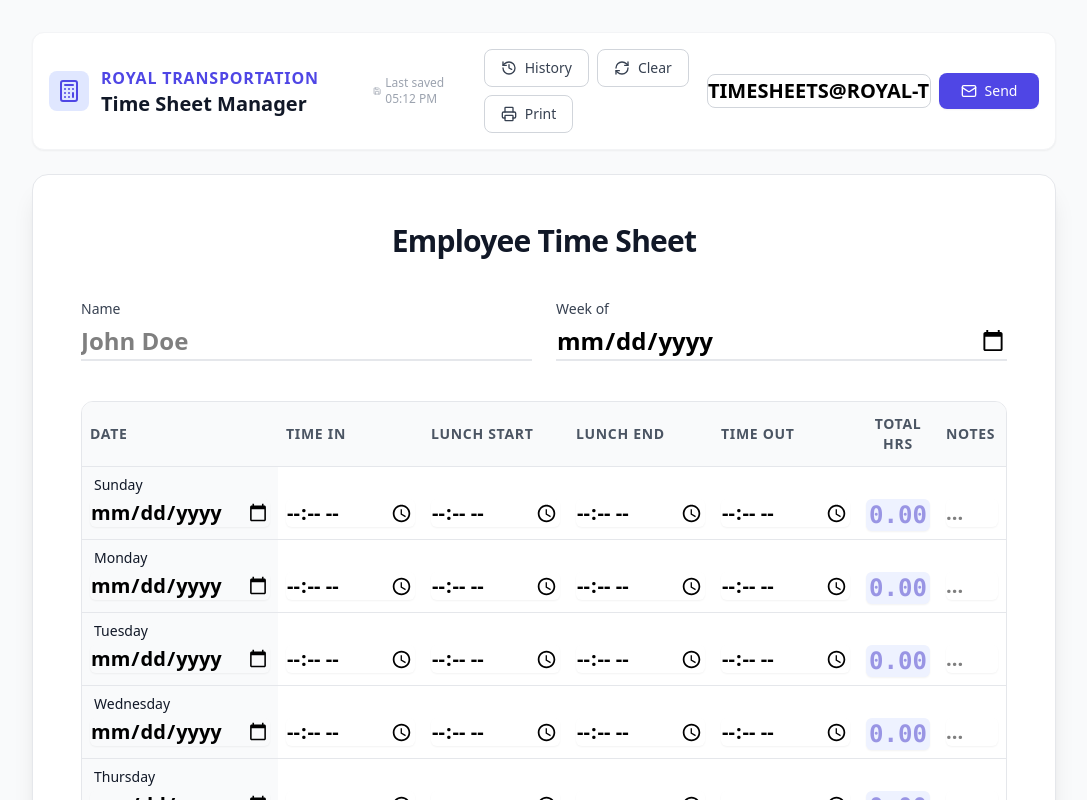
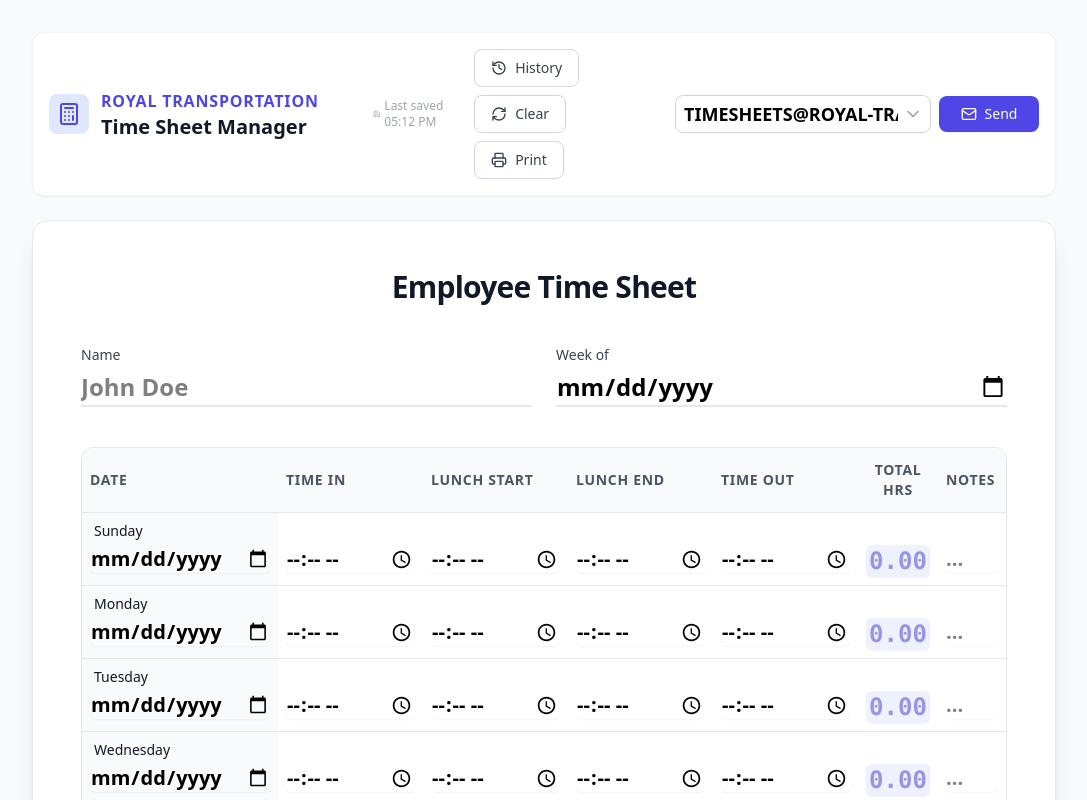
Before and after one commit to yeffrydiaz/employee-time-sheet, a React (Vite) app: page / in a window 1280 px wide. Shown: the top 800 px of the page, without its empty margins (96-1183 px from the left). Built offline with nearby package versions, Linux system fonts and the light colour scheme.

Commit message:
feat: Add email history to time sheet
Implements functionality to store and display a history of recently used email recipients. This improves usability by allowing users to quickly select previous email addresses when sending time sheets.

```diff
--- a/src/App.tsx
+++ b/src/App.tsx
@@ -1,5 +1,5 @@
 import React, { useState, useEffect, useRef } from 'react';
-import { Mail, Printer, Calculator, RefreshCw, Save, Loader2, History, Search, X, ChevronRight, Trash2, CheckCircle2 } from 'lucide-react';
+import { Mail, Printer, Calculator, RefreshCw, Save, Loader2, History, Search, X, ChevronRight, Trash2, CheckCircle2, ChevronDown } from 'lucide-react';
 import SignatureCanvas from 'react-signature-canvas';
 import { motion, AnimatePresence } from 'motion/react';
 import jsPDF from 'jspdf';
@@ -64,6 +64,15 @@ export default function App() {
   const [showClearConfirm, setShowClearConfirm] = useState(false);
   const [showEmailConfirm, setShowEmailConfirm] = useState(false);
   const [showSavedIndicator, setShowSavedIndicator] = useState(false);
+  const [emailHistory, setEmailHistory] = useState<string[]>(() => {
+    try {
+      const saved = localStorage.getItem('email_history');
+      return saved ? JSON.parse(saved) : [];
+    } catch (e) {
+      return [];
+    }
+  });
+  const [showEmailHistory, setShowEmailHistory] = useState(false);
 
   const sigCanvas = useRef<SignatureCanvas>(null);
 
@@ -290,6 +299,12 @@ export default function App() {
         // 2. Open Email Client
         const subject = encodeURIComponent(`Time Sheet: ${name || 'Employee'} - Week of ${weekOf || 'Unknown'}`);
 
+        // Add to email history
+        const currentEmails = recipientEmail.split(',').map(e => e.trim()).filter(Boolean);
+        const newHistory = [...new Set([...currentEmails, ...emailHistory])].slice(0, 20); // Keep last 20
+        setEmailHistory(newHistory);
+        localStorage.setItem('email_history', JSON.stringify(newHistory));
+
         let bodyText = `Employee Time Sheet\n`;
         bodyText += `===================\n\n`;
         bodyText += `Name: ${name}\n`;
@@ -488,14 +503,55 @@ export default function App() {
                 Print
               </button>
             </div>
-            <div className="flex flex-col sm:flex-row items-stretch sm:items-center gap-2">
-              <input
-                type="email"
-                placeholder="Manager's Email"
-                value={recipientEmail}
-                onChange={(e) => setRecipientEmail(e.target.value)}
-                className="px-0 py-0.5 text-xl font-bold border border-gray-300 rounded-lg focus:ring-2 focus:ring-indigo-500 focus:border-indigo-500 w-full sm:w-56"
-              />
+            <div className="flex flex-col sm:flex-row items-stretch sm:items-center gap-2 relative">
+              <div className="relative w-full sm:w-64">
+                <input
+                  type="text"
+                  placeholder="Manager's Email(s)"
+                  value={recipientEmail}
+                  onChange={(e) => setRecipientEmail(e.target.value)}
+                  onFocus={() => setShowEmailHistory(true)}
+                  onBlur={() => setTimeout(() => setShowEmailHistory(false), 200)}
+                  className="px-2 py-1 text-base sm:text-lg font-bold border border-gray-300 rounded-lg focus:ring-2 focus:ring-indigo-500 focus:border-indigo-500 w-full pr-8"
+                />
+                <button
+                  onClick={() => setShowEmailHistory(!showEmailHistory)}
+                  className="absolute right-2 top-1/2 -translate-y-1/2 text-gray-400 hover:text-gray-600"
+                >
+                  <ChevronDown className="w-5 h-5" />
+                </button>
+
+                {showEmailHistory && emailHistory.length > 0 && (
+                  <div className="absolute top-full left-0 right-0 mt-1 bg-white border border-gray-200 rounded-lg shadow-lg z-50 max-h-48 overflow-y-auto">
+                    {emailHistory.map(email => (
+                      <div
+                        key={email}
+                        className="px-3 py-2 text-sm hover:bg-gray-50 cursor-pointer flex justify-between items-center"
+                        onClick={() => {
+                          const currentEmails = recipientEmail.split(',').map(e => e.trim()).filter(Boolean);
+                          if (!currentEmails.includes(email)) {
+                            setRecipientEmail(currentEmails.length > 0 ? `${recipientEmail}, ${email}` : email);
+                          }
+                          setShowEmailHistory(false);
+                        }}
+                      >
+                        <span className="truncate">{email}</span>
+                        <button
+                          onClick={(e) => {
+                            e.stopPropagation();
+                            const newHistory = emailHistory.filter(e => e !== email);
+                            setEmailHistory(newHistory);
+                            localStorage.setItem('email_history', JSON.stringify(newHistory));
+                          }}
+                          className="text-gray-400 hover:text-red-500 ml-2"
+                        >
+                          <X className="w-3 h-3" />
+                        </button>
+                      </div>
+                    ))}
+                  </div>
+                )}
+              </div>
               <button
                 onClick={handleSendEmailClick}
                 disabled={isSending}
```
